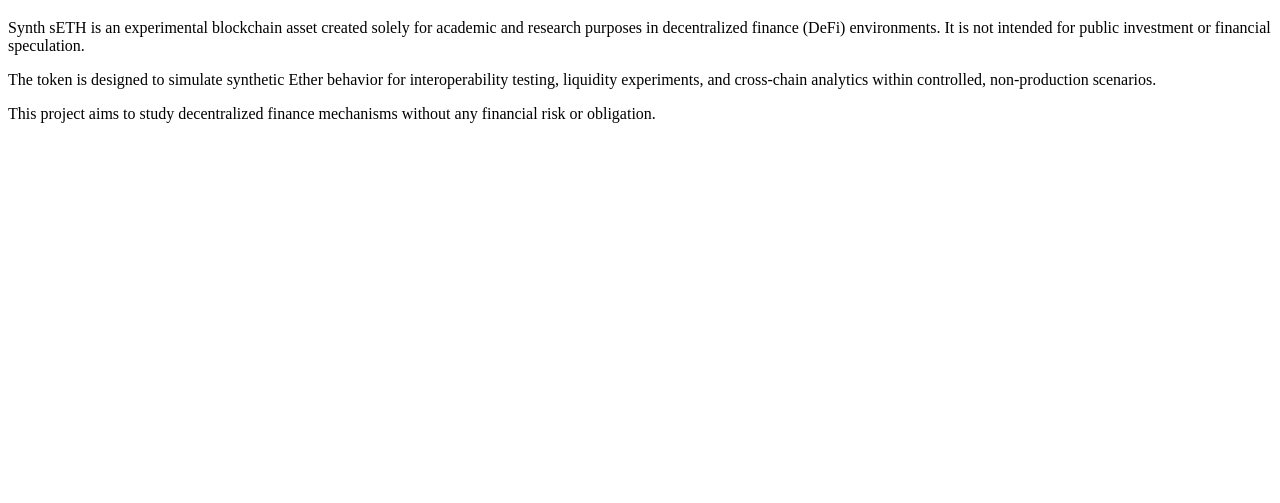
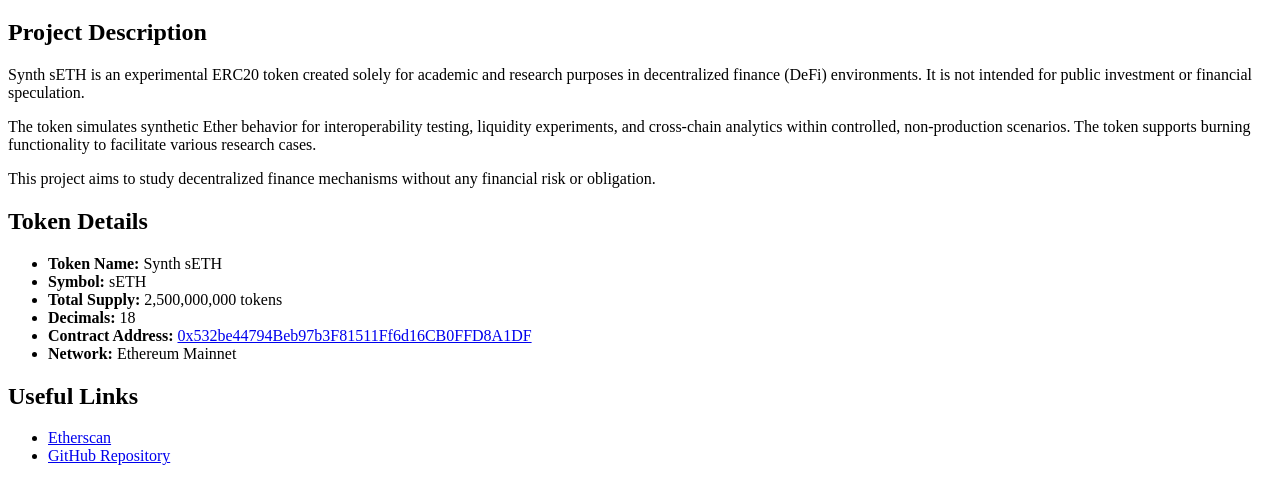
Before and after one commit to mehditk-hash/research-synthseth, a plain HTML site: page index.html in a window 1280 px wide. Shown: the part 61-564 px from the top of the page. Drawn offline with Linux system fonts and the light colour scheme.

Commit message:
Update index.html

```diff
--- a/index.html
+++ b/index.html
@@ -7,16 +7,38 @@
 </head>
 <body>
   <h1>Synth sETH</h1>
+
+  <h2>Project Description</h2>
   <p>
-    Synth sETH is an experimental blockchain asset created solely for academic and research purposes in decentralized finance (DeFi) environments.
+    Synth sETH is an experimental ERC20 token created solely for academic and research purposes in decentralized finance (DeFi) environments.
     It is not intended for public investment or financial speculation.
   </p>
   <p>
-    The token is designed to simulate synthetic Ether behavior for interoperability testing, liquidity experiments, and cross-chain analytics
-    within controlled, non-production scenarios.
+    The token simulates synthetic Ether behavior for interoperability testing, liquidity experiments, and cross-chain analytics within controlled, non-production scenarios.
+    The token supports burning functionality to facilitate various research cases.
   </p>
   <p>
     This project aims to study decentralized finance mechanisms without any financial risk or obligation.
   </p>
+
+  <h2>Token Details</h2>
+  <ul>
+    <li><strong>Token Name:</strong> Synth sETH</li>
+    <li><strong>Symbol:</strong> sETH</li>
+    <li><strong>Total Supply:</strong> 2,500,000,000 tokens</li>
+    <li><strong>Decimals:</strong> 18</li>
+    <li><strong>Contract Address:</strong>
+      <a href="https://etherscan.io/address/0x532be44794Beb97b3F81511Ff6d16CB0FFD8A1DF" target="_blank" rel="noopener noreferrer">
+        0x532be44794Beb97b3F81511Ff6d16CB0FFD8A1DF
+      </a>
+    </li>
+    <li><strong>Network:</strong> Ethereum Mainnet</li>
+  </ul>
+
+  <h2>Useful Links</h2>
+  <ul>
+    <li><a href="https://etherscan.io/address/0x532be44794Beb97b3F81511Ff6d16CB0FFD8A1DF" target="_blank" rel="noopener noreferrer">Etherscan</a></li>
+    <li><a href="https://github.com/mehditk-hash/research-synthseth" target="_blank" rel="noopener noreferrer">GitHub Repository</a></li>
+  </ul>
 </body>
 </html>
```
